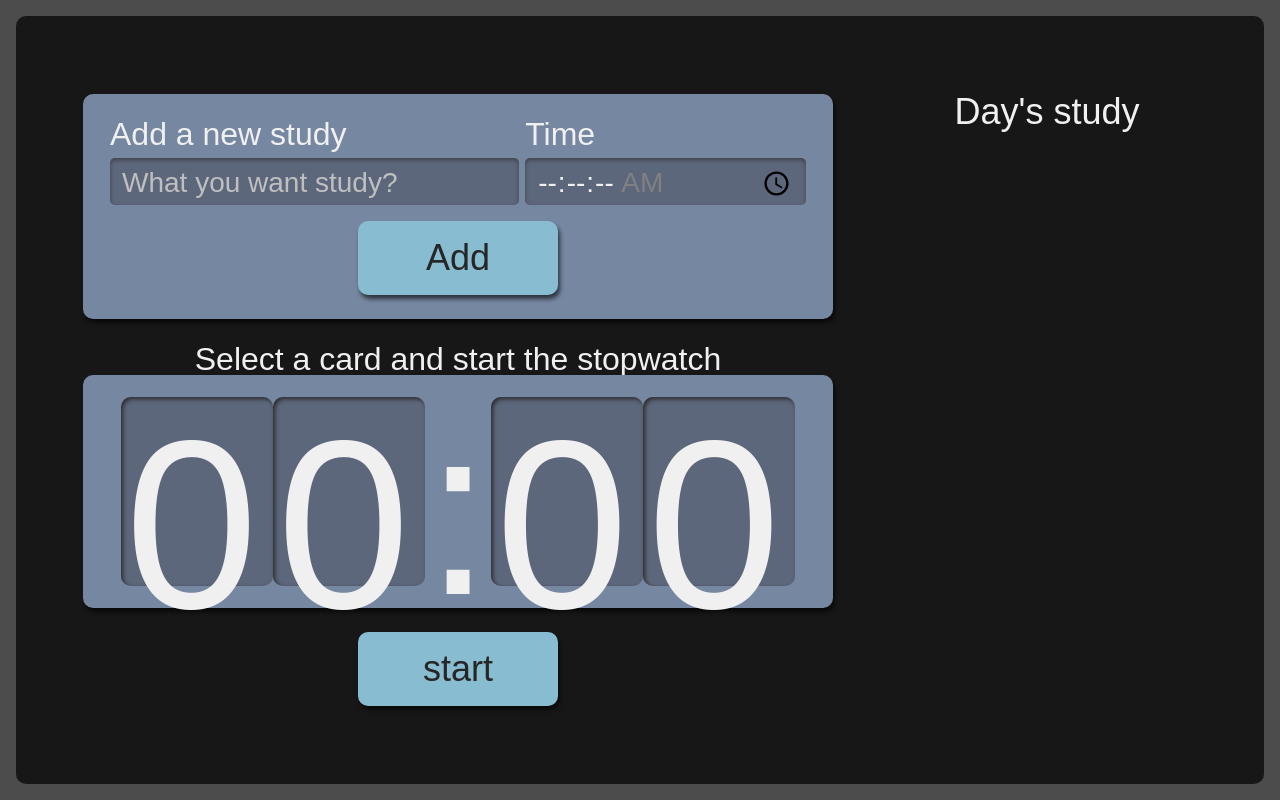
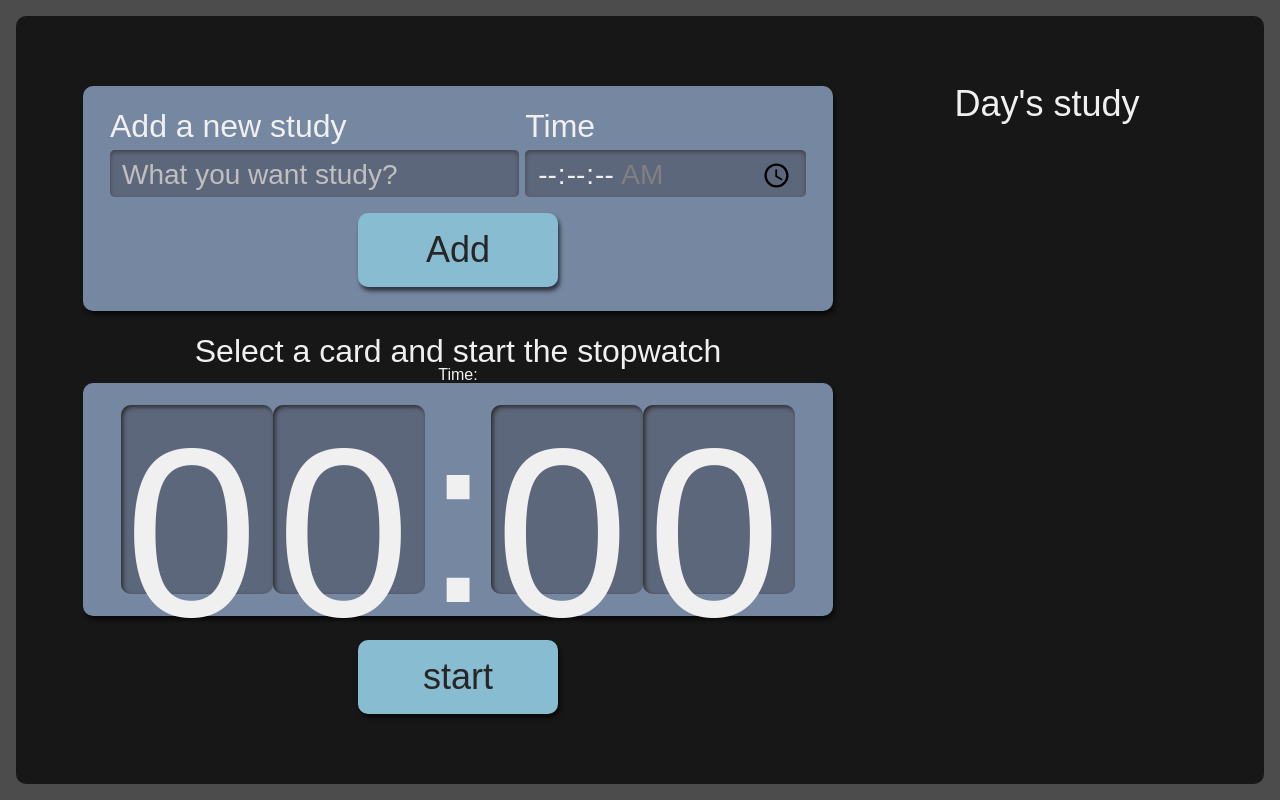
Before and after one commit to weslleyolli/alura-studies, a React (Create React App) app: page / in a window 1280 px wide. Built offline with nearby package versions, Linux system fonts and the light colour scheme.

Commit message:
starting the stopwatch

```diff
--- a/src/components/Stopwatch/index.tsx
+++ b/src/components/Stopwatch/index.tsx
@@ -1,13 +1,23 @@
+import { useState } from "react";
 import { timeToSecond } from "../../common/utils/date";
 import Button from "../Button";
+import { ITask } from "../types/task";
 import Clock from "./Clock";
 import style from "./Stopwatch.module.scss"
 
-export default function Stopwatch() {
-    console.log('Conversion: ', timeToSecond('01:01:01'))
+interface Props {
+    selected: ITask | undefined
+}
+
+export default function Stopwatch({ selected }: Props) {
+    const [ time, setTime] = useState<number>();
+    if(selected?.time) {
+        setTime(timeToSecond(selected.time))
+    }
     return (
         <div className={style.stopwatch}>
             <p className={style.title}>Select a card and start the stopwatch</p>
+            Time: {time}
             <div className={style.clockWrapper}>
                 <Clock />
             </div>
--- a/src/pages/App.tsx
+++ b/src/pages/App.tsx
@@ -23,7 +23,7 @@ function App() {
         tasks={tasks}
         selectedTask = {selectedTask}
       />
-      <Stopwatch />
+      <Stopwatch selected={selected} />
     </div>
   );
 }
```
